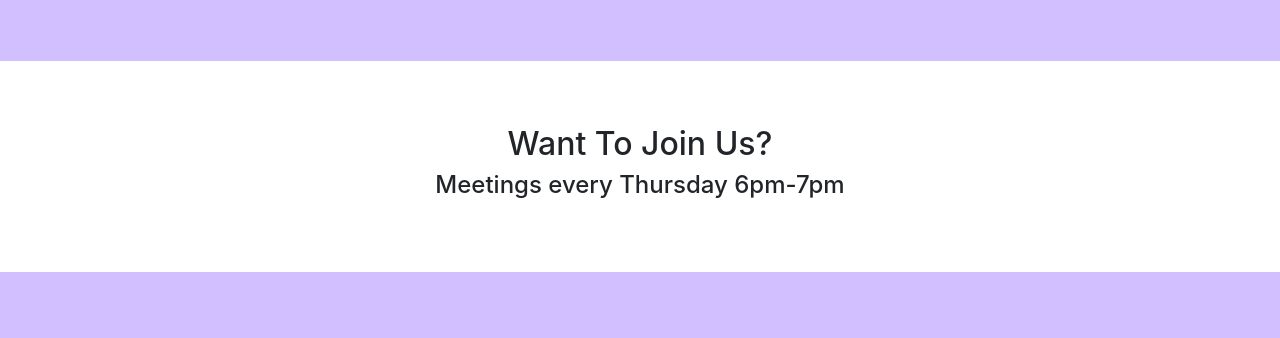
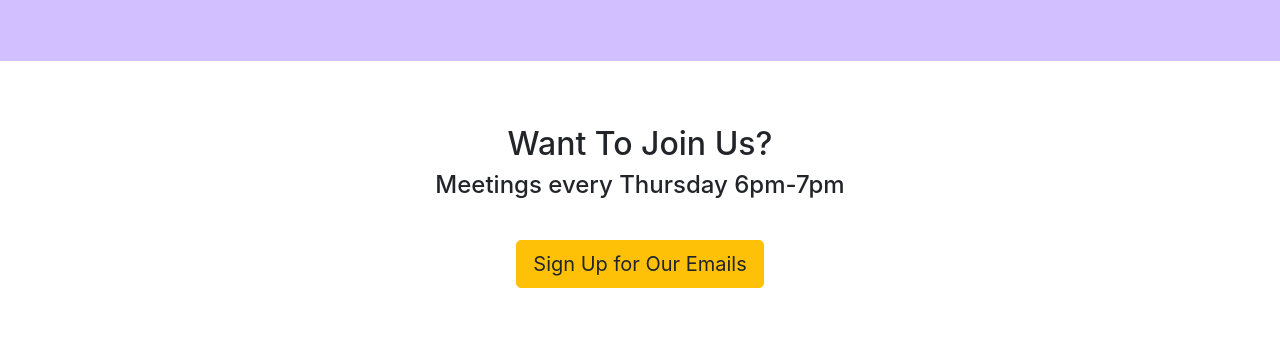
Before and after one commit to tessa-tapmongkol/team-tech-website, a plain HTML site: page about-us.html in a window 1280 px wide. Shown: the part 2449-2787 px from the top of the page. Drawn offline with nearby package versions, Linux system fonts and the light colour scheme.

Commit message:
added newsletter button

```diff
--- a/about-us.html
+++ b/about-us.html
@@ -288,6 +288,8 @@
   <section class="white-section" id="join-us">
     <h2>Want To Join Us?</h2>
     <h4>Meetings every Thursday 6pm-7pm</h4>
+    <br>
+    <a class="btn btn-warning btn-lg" href="https://secret-peak-60296.herokuapp.com/" role="button">Sign Up for Our Emails</a>
   </section>
 
   <!--Footer-->
```
Also changed, not shown: index.html (+2 -0 lines), projects.html (+2 -0 lines).
